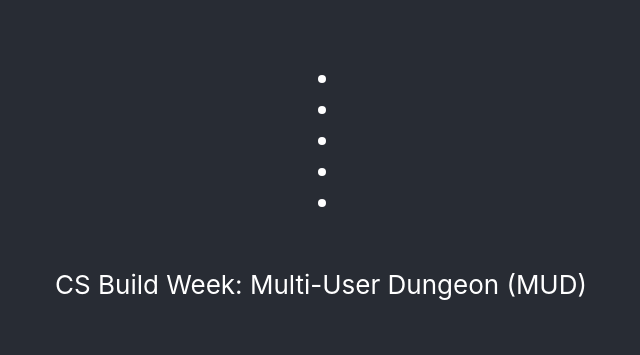
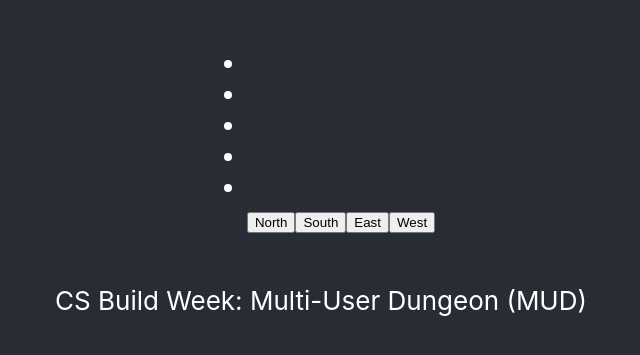
Before and after one commit to CSBuildWeeks/CS-Build-Weeks-FE, a React (Create React App) app in the folder my-app/: page /world in a window 1280 px wide. Shown: the part 219-574 px from the top of the page, without its empty margins (319-959 px from the left). Built offline with nearby package versions, Linux system fonts and the light colour scheme; no server answers.

Commit message:
added cardinal direction buttons to move

```diff
--- a/my-app/src/Components/Move.js
+++ b/my-app/src/Components/Move.js
@@ -27,13 +27,14 @@ class Move extends React.Component {
         const token = localStorage.getItem('token');
         console.log('localstorage in the move', localStorage.getItem('token'))
         axios({
-            url: `https://lambda-mud-test.herokuapp.com/api/adv/move/`,
+            url: `https://lambda-mud-test.herokuapp.com/api/adv/move/n/`,
             method: "POST",
             headers: {
                 Authorization: token
             }
         })
             .then(res => {
+                console.log(res.data);
                 this.setState({
                     // roomTitle: res.data.title,
                     // description: res.data.description,
--- a/my-app/src/Components/World.js
+++ b/my-app/src/Components/World.js
@@ -1,6 +1,8 @@
 import React from 'react';
 import axios from 'axios';
 import Move from "../Components/Move"
+import {Link} from 'react-router-dom'
+
 
 class World extends React.Component {
     constructor() {
@@ -42,21 +44,39 @@ class World extends React.Component {
             .catch(err => {
                 console.log('errors', err.response)
             });
+
     };
+
 
 
     render(){
         return(
+
             <ul>
+
                 <li>{this.state.playerName}</li>
                 <li>{this.state.roomTitle}</li>
                 <li>{this.state.players}</li>
                 <li>{this.state.uuid}</li>
                 <li>{this.state.description}</li>
+                <div>
+      <Link to='/move'>
+      <button type="button" className="btn north">North</button>
+      </Link>
+      <Link to='/'>
+      <button type="button" className="btn south">South</button>
+      </Link>
+      <Link to='/move'>
+      <button type="button" className="btn east">East</button>
+      </Link>
+      <Link to='/move'>
+      <button type="button" className="btn west">West</button>
+      </Link>
+      </div>
+            </ul>
 
+        )
 
-            </ul>
-        )
     }
 };
 
```
